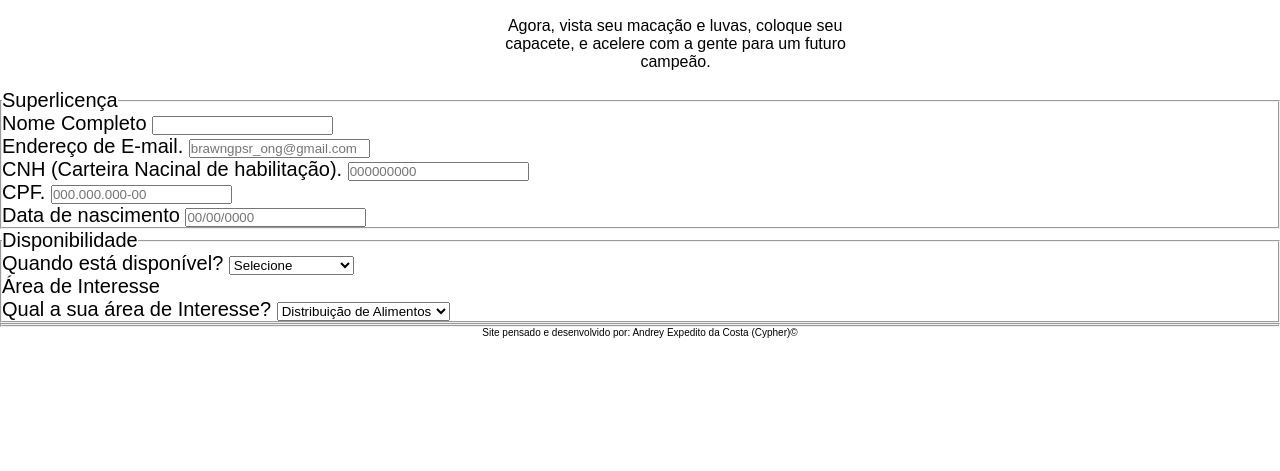
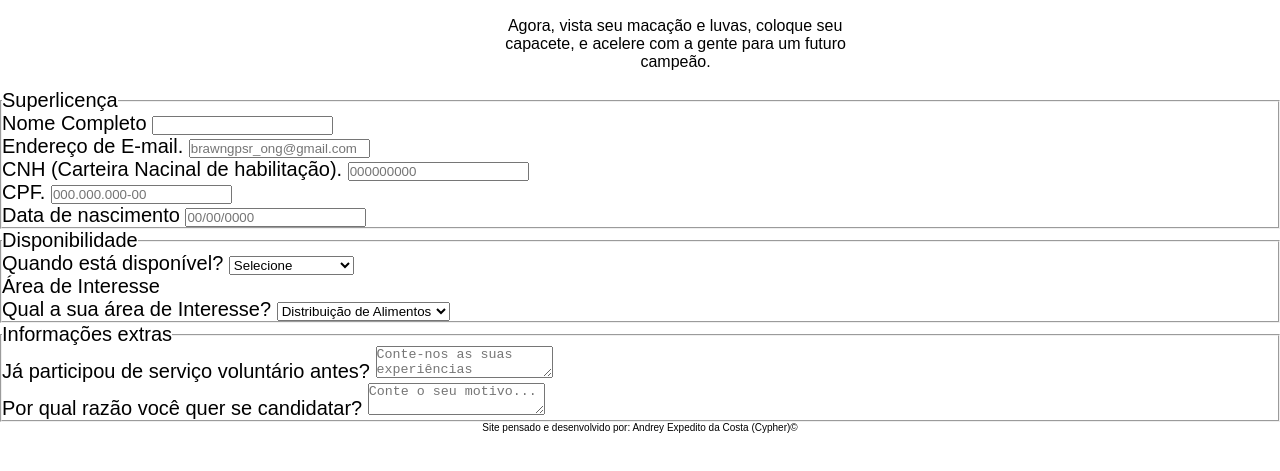
Before and after one commit to andreyexpeditodacosta/projeto_ong_brawn, a plain HTML site: page cadastro.html in a window 1280 px wide. Shown: the part 123-594 px from the top of the page. Drawn offline with Linux system fonts and the light colour scheme.

Commit message:
V1.1
Fechando lacunas no código

```diff
--- a/cadastro.html
+++ b/cadastro.html
@@ -84,7 +84,15 @@
             </div>
         </fieldset>
         <fieldset>
-
+            <legend>Informações extras</legend>
+            <div class="campos">
+                <label for="anteriores">Já participou de serviço voluntário antes?</label>
+                <textarea name="motivacao" id="motivacao" placeholder="Conte-nos as suas experiências anteriores..."></textarea>
+            </div>
+            <div class="campos">
+                <label for="motivo">Por qual razão você quer se candidatar?</label>
+                <textarea name="motivo" id="motivo" placeholder="Conte o seu motivo..."></textarea>
+            </div>
         </fieldset>
     </form>
     <footer>
```
